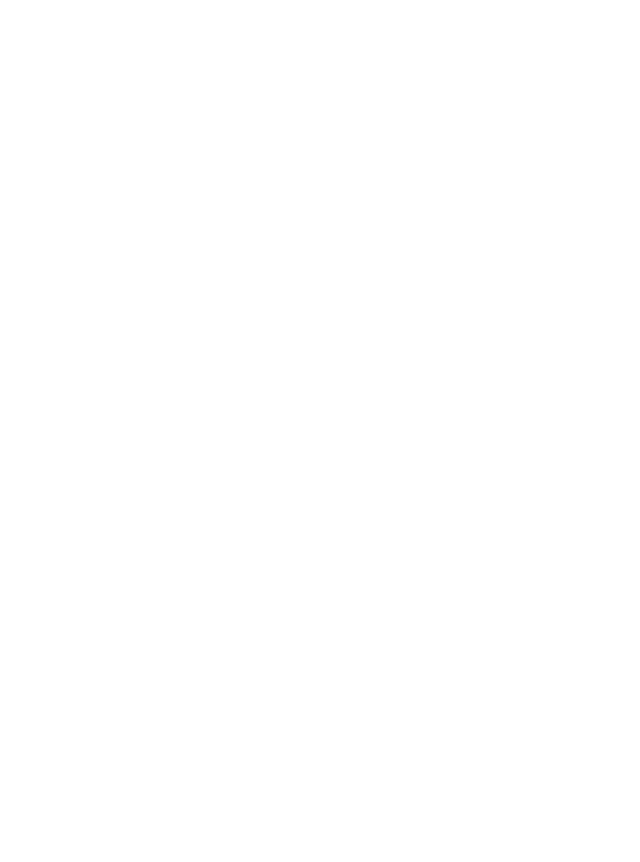
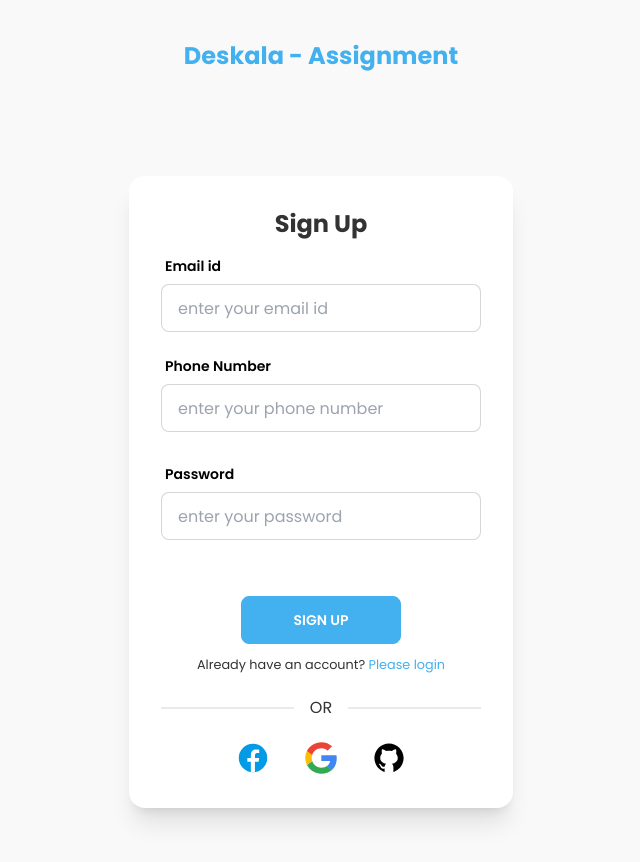
Before and after one commit to AyonJD/deskala-task, a React (Create React App) app: page /signup in a window 1280 px wide. Before the commit this address had no page. Shown: the top 862 px of the page, without its empty margins (319-959 px from the left). Before the commit the page ends 800 px from the top, so only its background shows below. Built offline with nearby package versions, Linux system fonts and the light colour scheme.

Commit message:
Form validation for Sign Up done

```diff
--- a/src/App.js
+++ b/src/App.js
@@ -1,12 +1,14 @@
 import { Route, Routes } from 'react-router-dom';
 import './App.css';
 import Login from './Components/Auth/Login';
+import SignUp from './Components/Auth/SignUp';
 
 function App() {
   return (
     <div>
       <Routes>
         <Route path='login' element={<Login />}></Route>
+        <Route path='signup' element={<SignUp />}></Route>
       </Routes>
     </div>
   );
--- a/src/Components/Auth/Login.js
+++ b/src/Components/Auth/Login.jsx
@@ -51,7 +51,7 @@
                                     {errors.email?.type === 'pattern' && <span className="label-text-alt text-red-500">{errors.email.message}</span>}
                                 </label>
                             </div>
-                            <div className="form-control w-full max-w-xs mt-5">
+                            <div className="form-control w-full max-w-xs mt-2">
                                 <label className="label">
                                     <span className="label-text font-semibold text-black">Password</span>
                                 </label>
@@ -62,11 +62,11 @@
                                     {...register('password', {
                                         required: 'Password is required',
                                         pattern: {
-                                            value: /^(?=.*[A-Za-z])(?=.*\d)[A-Za-z\d]{8,}$/,
-                                            message: "Minimum eight characters, at least one letter and one number"
+                                            value: /^(?=.*?[A-Z])(?=(.*[a-z]){1,})(?=(.*[\d]){1,})(?=(.*[\W]){1,})(?!.*\s).{8,}$/,
+                                            message: "At least one uppercase, one lowercase, one number and one special character"
                                         }
                                     })}
-                                    onKeyUp={() => {
+                                    onKeyUp={(e) => {
                                         trigger('password')
                                     }}
                                 />
--- /dev/null
+++ b/src/Components/Auth/SignUp.jsx
@@ -0,0 +1,121 @@
+import React, { useState } from 'react';
+import { Link } from 'react-router-dom';
+import { useForm } from "react-hook-form";
+import FacebookLogo from '../../Assets/Social/facebook.svg';
+import GoogleLogo from '../../Assets/Social/google.svg';
+import GithubLogo from '../../Assets/Social/github.svg';
+
+const SignUp = () => {
+    const [email, setEmail] = useState('');
+    const { register, formState: { errors }, handleSubmit, reset, trigger } = useForm();
+
+    const onSubmitParam = async data => {
+        console.log(data);
+        reset()
+    }
+    return (
+        <>
+            <h1 className='text-center text-primary text-2xl font-bold pt-10 mb-5'>Deskala - Assignment</h1>
+            <div className='flex h-screen justify-center items-center'>
+            <div className="card w-96 bg-base-100 shadow-xl">
+                <div className="card-body">
+                    <h2 className="text-center text-2xl font-bold">Sign Up</h2>
+                    <form onSubmit={handleSubmit(onSubmitParam)}>
+
+                            <div className="form-control w-full max-w-xs">
+                                <label className="label">
+                                    <span className="label-text font-semibold text-black">Email id</span>
+                                </label>
+                                <input
+                                    type="email"
+                                    placeholder="enter your email id"
+                                    className="input input-bordered w-full max-w-xs"
+                                    {...register("email", {
+                                        required: {
+                                            value: true,
+                                            message: 'Email is Required'
+                                        },
+                                        pattern: {
+                                            value: /[a-z0-9]+@[a-z]+\.[a-z]{2,3}/,
+                                            message: 'Provide a valid Email'
+                                        }
+                                    })}
+                                    onKeyUp={(e) => {
+                                        trigger('email')
+                                        setEmail(e.target.value)
+                                    }}
+                                />
+                                <label className="label">
+                                    {errors.email?.type === 'required' && <span className="label-text-alt text-red-500">{errors.email.message}</span>}
+                                    {errors.email?.type === 'pattern' && <span className="label-text-alt text-red-500">{errors.email.message}</span>}
+                                </label>
+                            </div>
+                            <div className="form-control w-full max-w-xs">
+                                <label className="label">
+                                    <span className="label-text font-semibold text-black">Phone Number</span>
+                                </label>
+                                <input
+                                    type="number"
+                                    placeholder="enter your phone number"
+                                    className="input input-bordered w-full max-w-xs"
+                                    {...register("number", {
+                                        required: {
+                                            value: true,
+                                            message: 'Number is Required'
+                                        },
+                                        pattern: {
+                                            value: /[2-9]{2}\d{8}/,
+                                            message: 'Provide a valid Number'
+                                        }
+                                    })}
+                                    onKeyUp={(e) => {
+                                        trigger('number')
+                                    }}
+                                />
+                                <label className="label">
+                                    {errors.number?.type === 'required' && <span className="label-text-alt text-red-500">{errors.number.message}</span>}
+                                    {errors.number?.type === 'pattern' && <span className="label-text-alt text-red-500">{errors.number.message}</span>}
+                                </label>
+                            </div>
+                            <div className="form-control w-full max-w-xs mt-2">
+                                <label className="label">
+                                    <span className="label-text font-semibold text-black">Password</span>
+                                </label>
+                                <input
+                                    type="password"
+                                    placeholder="enter your password"
+                                    className="input input-bordered w-full max-w-xs"
+                                    {...register('password', {
+                                        required: 'Password is required',
+                                        pattern: {
+                                            value: /^(?=.*?[A-Z])(?=(.*[a-z]){1,})(?=(.*[\d]){1,})(?=(.*[\W]){1,})(?!.*\s).{8,}$/,
+                                            message: "At least one uppercase, one lowercase, one number and one special character"
+                                        }
+                                    })}
+                                    onKeyUp={() => {
+                                        trigger('password')
+                                    }}
+                                />
+                                <label className="label">
+                                    <small className='text-red-500'>{errors?.password?.message}</small>
+                                </label>
+                            </div>
+                            <div className="text-center mt-10">
+                                <input className='btn btn-primary w-1/2 max-w-xs text-white' type="submit" value="Sign Up" />
+                            </div>
+                        </form>
+                    <p className='text-center'><small>Already have an account? <Link className='text-primary' to="/login">Please login</Link></small></p>
+                    <div className="divider">OR</div>
+                    <div className='flex flex-row items-center justify-center'>
+                            <button className='mx-4'><img className='w-9' src={FacebookLogo} alt="" /></button>
+                            <button className='mx-4'><img className='w-9' src={GoogleLogo} alt="" /></button>
+                            <button className='mx-4'><img className='w-9' src={GithubLogo} alt="" /></button>
+                        </div>
+                </div>
+            </div>
+        </div >
+        </>
+    );
+};
+
+export default SignUp;
```
